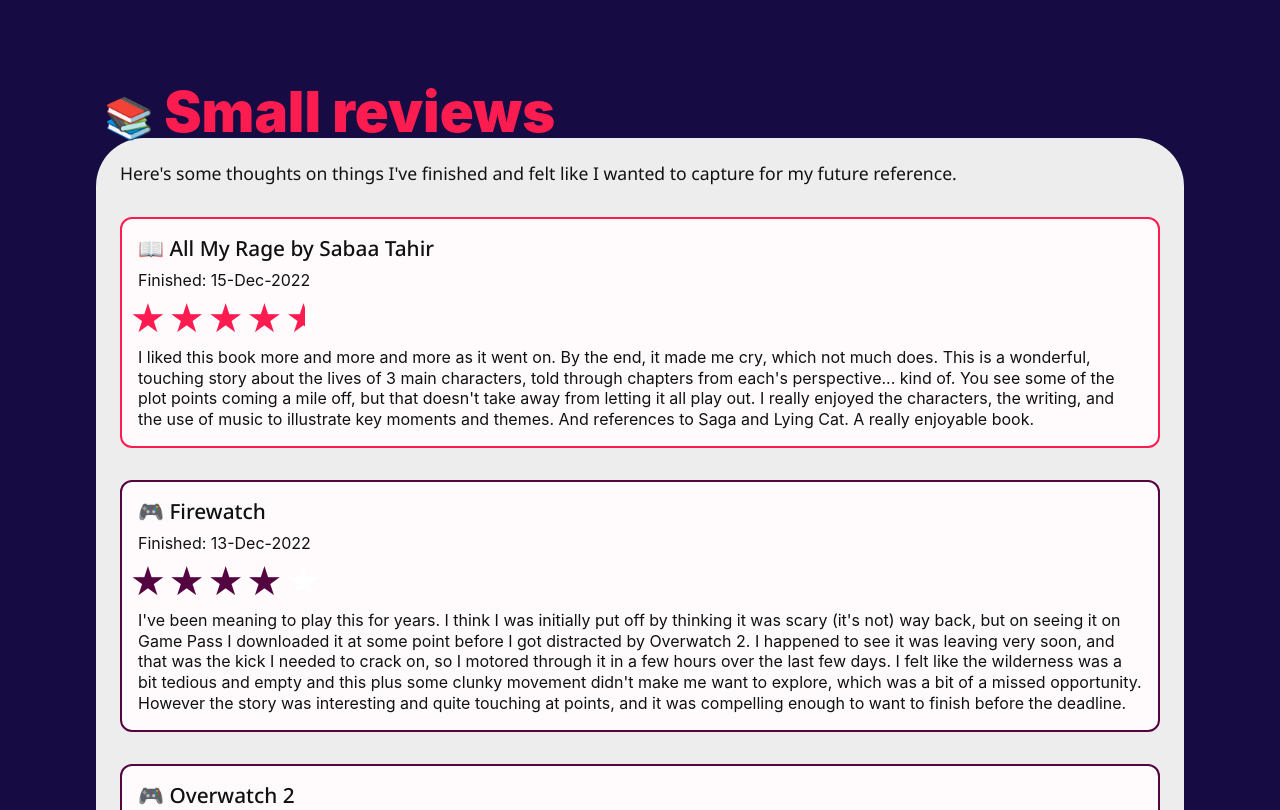
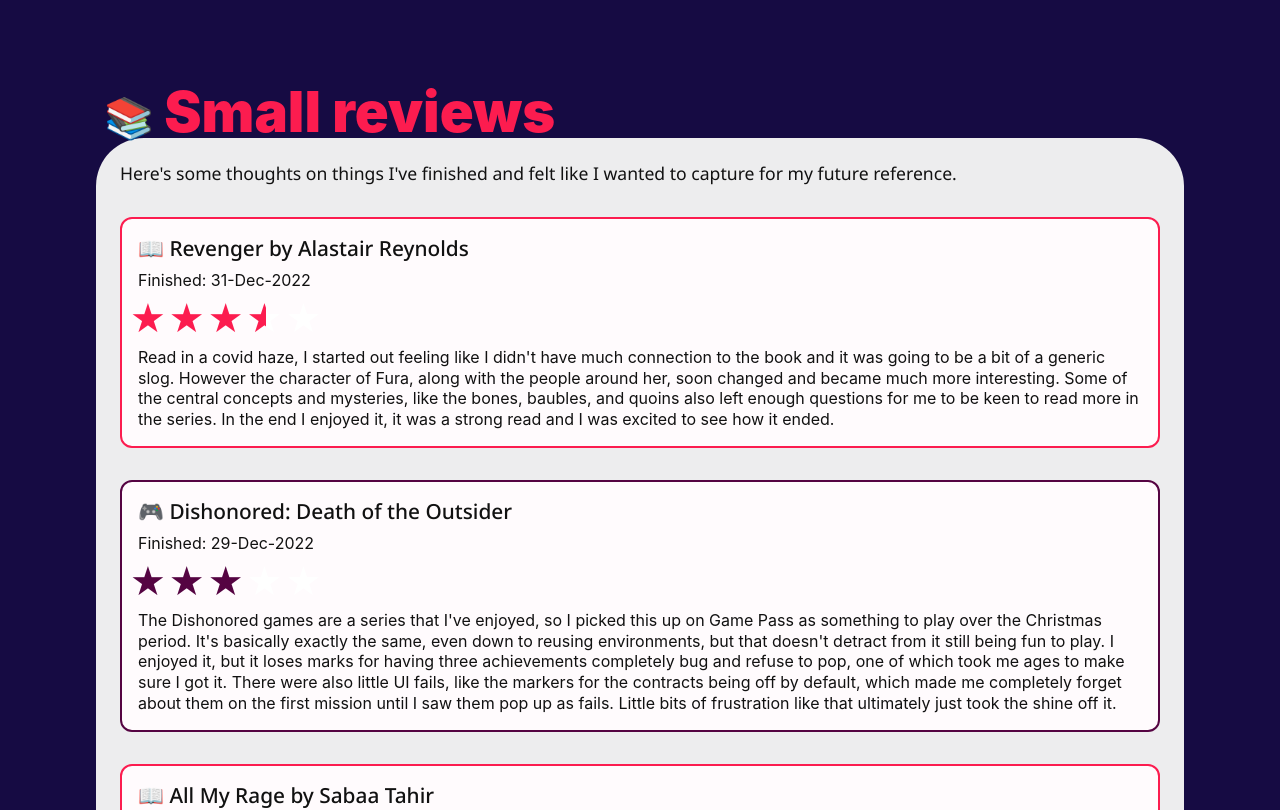
Before and after one commit to greywillfade/small-reviews, a React (Create React App) app: page / in a window 1280 px wide. Shown: the top 810 px of the page. Built offline with nearby package versions, Linux system fonts and the light colour scheme.

Commit message:
Add Dishonored Outsider and Revenger

```diff
--- a/src/data.js
+++ b/src/data.js
@@ -1,5 +1,18 @@
 export const reviewData = [
     {
+        title: "Revenger",
+        author: "Alastair Reynolds",
+        category: "Book",
+        dateFinished: "31-Dec-2022",
+        rating: "3.5",
+        thoughts: "Read in a covid haze, I started out feeling like I didn't have much connection to the book and it was going to be a bit of a generic slog. However the character of Fura, along with the people around her, soon changed and became much more interesting. Some of the central concepts and mysteries, like the bones, baubles, and quoins also left enough questions for me to be keen to read more in the series. In the end I enjoyed it, it was a strong read and I was excited to see how it ended."
+    },{
+        title: "Dishonored: Death of the Outsider",
+        category: "Game",
+        dateFinished: "29-Dec-2022",
+        rating: "3",
+        thoughts: "The Dishonored games are a series that I've enjoyed, so I picked this up on Game Pass as something to play over the Christmas period. It's basically exactly the same, even down to reusing environments, but that doesn't detract from it still being fun to play. I enjoyed it, but it loses marks for having three achievements completely bug and refuse to pop, one of which took me ages to make sure I got it. There were also little UI fails, like the markers for the contracts being off by default, which made me completely forget about them on the first mission until I saw them pop up as fails. Little bits of frustration like that ultimately just took the shine off it."
+    },{
         title: "All My Rage",
         author: "Sabaa Tahir",
         category: "Book",
```
